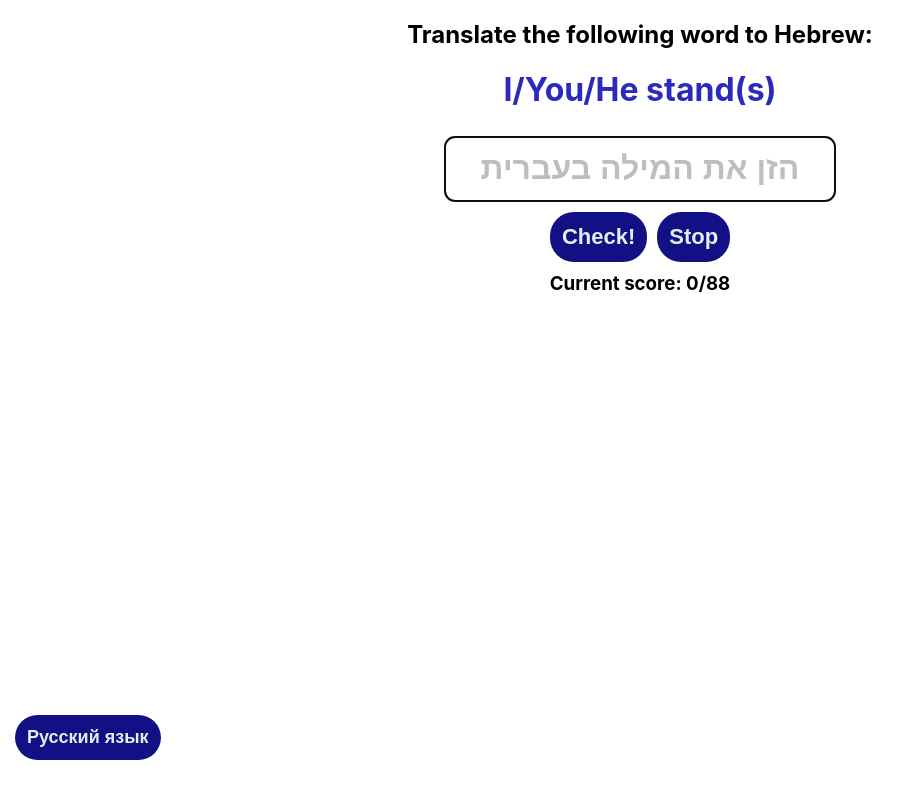
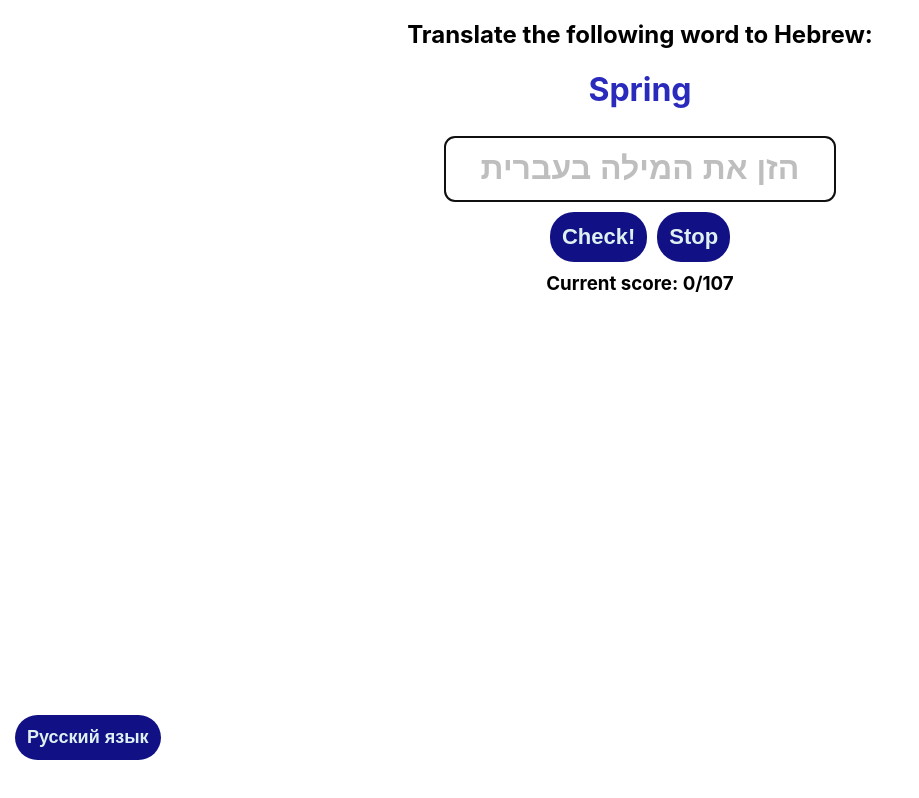
Before and after one commit to EranLavan/s-sage-one, a React (Create React App) app: page / in a window 1280 px wide. Shown: the top 798 px of the page, without its empty margins (0-919 px from the left). Built offline with nearby package versions, Linux system fonts and the light colour scheme.

Commit message:
modified:   src/data/words.js

```diff
--- a/src/data/words.js
+++ b/src/data/words.js
@@ -745,8 +745,8 @@ const words = [
       russian: 'Сердце',
       hebrew: 'לב',
       pronuncEng: 'lev',
-      pronuncRus: '',
-      category: ''
+      pronuncRus: 'лев',
+      category: 'body'
     },
 
     {
@@ -754,9 +754,9 @@ const words = [
       english: 'Sure',
       russian: 'Точно, уверен',
       hebrew: 'בטח',
-      pronuncEng: '',
-      pronuncRus: '',
-      category: ''
+      pronuncEng: 'bEtakh',
+      pronuncRus: 'бЕтах',
+      category: 'adverb'
     },
 
     {
@@ -764,9 +764,9 @@ const words = [
       english: 'Small',
       russian: 'Маленький',
       hebrew: 'קטן',
-      pronuncEng: '',
-      pronuncRus: '',
-      category: ''
+      pronuncEng: 'katAn',
+      pronuncRus: 'катАн',
+      category: 'adjective'
     },
 
     {
@@ -774,9 +774,9 @@ const words = [
       english: 'Big',
       russian: 'Большой',
       hebrew: 'גדול',
-      pronuncEng: '',
-      pronuncRus: '',
-      category: ''
+      pronuncEng: 'gadOl',
+      pronuncRus: 'гадОль',
+      category: 'adjective'
     },
 
     {
@@ -784,9 +784,9 @@ const words = [
       english: 'Bag',
       russian: 'Сумка',
       hebrew: 'תיק',
-      pronuncEng: '',
-      pronuncRus: '',
-      category: ''
+      pronuncEng: 'tik',
+      pronuncRus: 'тик',
+      category: 'general'
     },
 
     {
@@ -794,9 +794,9 @@ const words = [
       english: 'Doctor',
       russian: 'Врач',
       hebrew: 'רופא',
-      pronuncEng: '',
-      pronuncRus: '',
-      category: ''
+      pronuncEng: 'rofE',
+      pronuncRus: 'рофЭ',
+      category: 'profession'
     },
 
     {
@@ -804,9 +804,9 @@ const words = [
       english: 'Chair',
       russian: 'Стул',
       hebrew: 'כיסא',
-      pronuncEng: '',
-      pronuncRus: '',
-      category: ''
+      pronuncEng: 'kisE',
+      pronuncRus: 'кисЭ',
+      category: 'general'
     },
 
     {
@@ -814,9 +814,9 @@ const words = [
       english: 'Book',
       russian: 'Книга',
       hebrew: 'ספר',
-      pronuncEng: '',
-      pronuncRus: '',
-      category: ''
+      pronuncEng: 'sEfer',
+      pronuncRus: 'сЭфер',
+      category: 'general'
     },
 
     {
@@ -824,9 +824,9 @@ const words = [
       english: 'Plane',
       russian: 'Самолёт',
       hebrew: 'מטוס',
-      pronuncEng: '',
-      pronuncRus: '',
-      category: ''
+      pronuncEng: 'matOs',
+      pronuncRus: 'матОс',
+      category: 'general'
     },
 
     {
@@ -834,9 +834,9 @@ const words = [
       english: 'Engineer',
       russian: 'Инженер',
       hebrew: 'מהנדס',
-      pronuncEng: '',
-      pronuncRus: '',
-      category: ''
+      pronuncEng: 'mehandEs',
+      pronuncRus: 'меhандЭс',
+      category: 'profession'
     },
 
     {
@@ -844,9 +844,9 @@ const words = [
       english: 'Page',
       russian: 'Страница',
       hebrew: 'עמוד',
-      pronuncEng: '',
-      pronuncRus: '',
-      category: ''
+      pronuncEng: 'amUd',
+      pronuncRus: 'амУд',
+      category: 'general'
     },
 
     {
@@ -854,9 +854,9 @@ const words = [
       english: 'Family',
       russian: 'Семья',
       hebrew: 'משפחה',
-      pronuncEng: '',
-      pronuncRus: '',
-      category: ''
+      pronuncEng: 'mishpakhA',
+      pronuncRus: 'мишпахА',
+      category: 'general'
     },
 
     {
@@ -864,9 +864,9 @@ const words = [
       english: 'Story',
       russian: 'Рассказ, история',
       hebrew: 'סיפור',
-      pronuncEng: '',
-      pronuncRus: '',
-      category: ''
+      pronuncEng: 'sipUr',
+      pronuncRus: 'сипУр',
+      category: 'general'
     },
 
     {
@@ -874,13 +874,203 @@ const words = [
       english: 'Now',
       russian: 'Сейчас',
       hebrew: 'עכשיו',
-      pronuncEng: '',
-      pronuncRus: '',
-      category: ''
+      pronuncEng: 'akhshAv',
+      pronuncRus: 'ахшАв',
+      category: 'adverb'
     },
 
     {
       id: 89,
+      english: 'Letter (message)',
+      russian: 'Письмо',
+      hebrew: 'מכתב',
+      pronuncEng: 'MikhtAv',
+      pronuncRus: 'михтАв',
+      category: 'general'
+    },
+
+    {
+      id: 90,
+      english: 'President',
+      russian: 'Президент',
+      hebrew: 'נשיא',
+      pronuncEng: 'nasi',
+      pronuncRus: 'насИ',
+      category: 'profession'
+    },
+
+    {
+      id: 91,
+      english: 'Address',
+      russian: 'Адрес',
+      hebrew: 'כתובת',
+      pronuncEng: 'ktOvet',
+      pronuncRus: 'ктОвет',
+      category: 'general'
+    },
+
+    {
+      id: 92,
+      english: 'Place, settlement',
+      russian: 'Населённый пункт',
+      hebrew: 'ישוב',
+      pronuncEng: 'yishUv',
+      pronuncRus: 'йишУв',
+      category: 'general'
+    },
+
+    {
+      id: 93,
+      english: 'Zip code',
+      russian: 'Почтовый индекс',
+      hebrew: 'מיקוד',
+      pronuncEng: 'mikUd',
+      pronuncRus: 'микУд',
+      category: 'general'
+    },
+
+    {
+      id: 94,
+      english: 'Red',
+      russian: 'Красный',
+      hebrew: 'אדום',
+      pronuncEng: 'adOm',
+      pronuncRus: 'адОм',
+      category: 'color'
+    },
+
+    {
+      id: 95,
+      english: 'Orange',
+      russian: 'Оранжевый',
+      hebrew: 'כתום',
+      pronuncEng: 'katOm',
+      pronuncRus: 'катОм',
+      category: 'color'
+    },
+
+    {
+      id: 96,
+      english: 'Yellow',
+      russian: 'Жёлтый',
+      hebrew: 'צהוב',
+      pronuncEng: 'tzehOv',
+      pronuncRus: 'цэhОв',
+      category: 'color'
+    },
+
+    {
+      id: 97,
+      english: 'Green',
+      russian: 'Зелёный',
+      hebrew: 'ירוק',
+      pronuncEng: 'yarOk',
+      pronuncRus: 'ярОк',
+      category: 'color'
+    },
+
+    {
+      id: 98,
+      english: 'Blue',
+      russian: 'Синий',
+      hebrew: 'כחול',
+      pronuncEng: 'kakhOl',
+      pronuncRus: 'кахОль',
+      category: 'color'
+    },
+
+    {
+      id: 99,
+      english: 'Purple',
+      russian: 'Малиновый',
+      hebrew: 'סגול',
+      pronuncEng: 'sagOl',
+      pronuncRus: 'сагОль',
+      category: 'color'
+    },
+
+    {
+      id: 100,
+      english: 'Pink',
+      russian: 'Розовый',
+      hebrew: 'ורוד',
+      pronuncEng: 'varOd',
+      pronuncRus: 'варОд',
+      category: 'color'
+    },
+
+    {
+      id: 101,
+      english: 'Brown',
+      russian: 'Коричневый',
+      hebrew: 'חום',
+      pronuncEng: 'khum',
+      pronuncRus: 'хум',
+      category: 'color'
+    },
+
+    {
+      id: 102,
+      english: 'Gray',
+      russian: 'Серый',
+      hebrew: 'אפור',
+      pronuncEng: 'afOr',
+      pronuncRus: 'афОр',
+      category: 'color'
+    },
+
+    {
+      id: 103,
+      english: 'Black',
+      russian: 'Чёрный',
+      hebrew: 'שחור',
+      pronuncEng: 'shakhOr',
+      pronuncRus: 'шахОр',
+      category: 'color'
+    },
+
+    {
+      id: 104,
+      english: 'White',
+      russian: 'Белый',
+      hebrew: 'לבן',
+      pronuncEng: 'lavAn',
+      pronuncRus: 'лавАн',
+      category: 'color'
+    },
+
+    {
+      id: 105,
+      english: 'Daughters',
+      russian: 'Дочери',
+      hebrew: 'בנות',
+      pronuncEng: 'banOt',
+      pronuncRus: 'банОт',
+      category: 'family'
+    },
+
+    {
+      id: 106,
+      english: 'Rule (noun)',
+      russian: 'Правило',
+      hebrew: 'כלל',
+      pronuncEng: 'klal',
+      pronuncRus: 'кляль',
+      category: 'general'
+    },
+
+    {
+      id: 107,
+      english: 'Usually',
+      russian: 'Обычно',
+      hebrew: 'בדרך כלל',
+      pronuncEng: 'bedErekh klal',
+      pronuncRus: 'бедЭрех кляль',
+      category: 'adverb'
+    },
+
+    {
+      id: 108,
       english: '',
       russian: '',
       hebrew: '',
@@ -890,6 +1080,7 @@ const words = [
     },
 
 
+
   ]
 
 export default words
```
